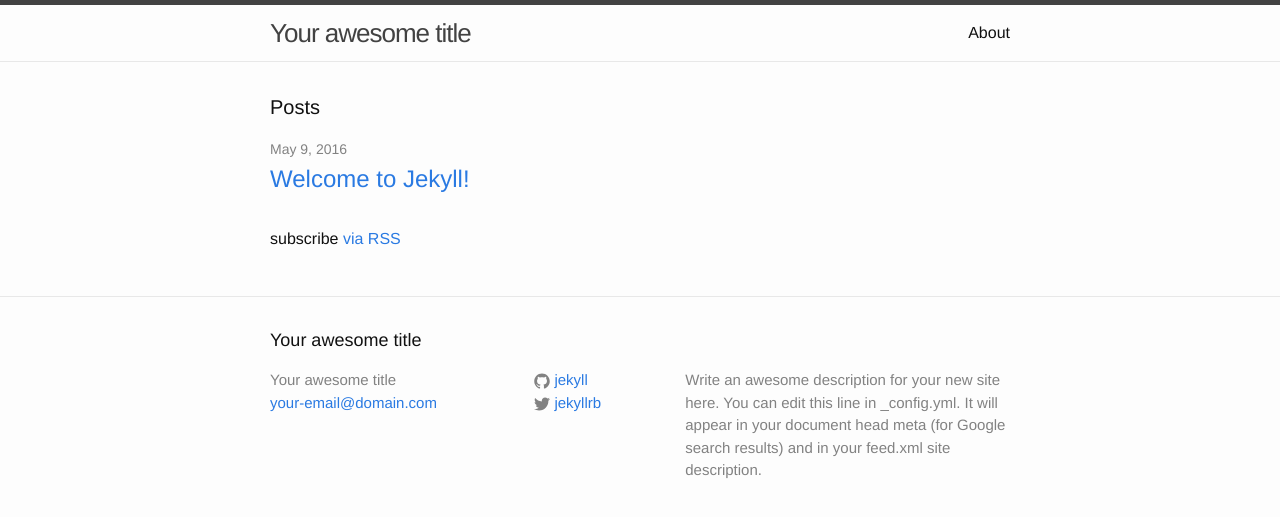
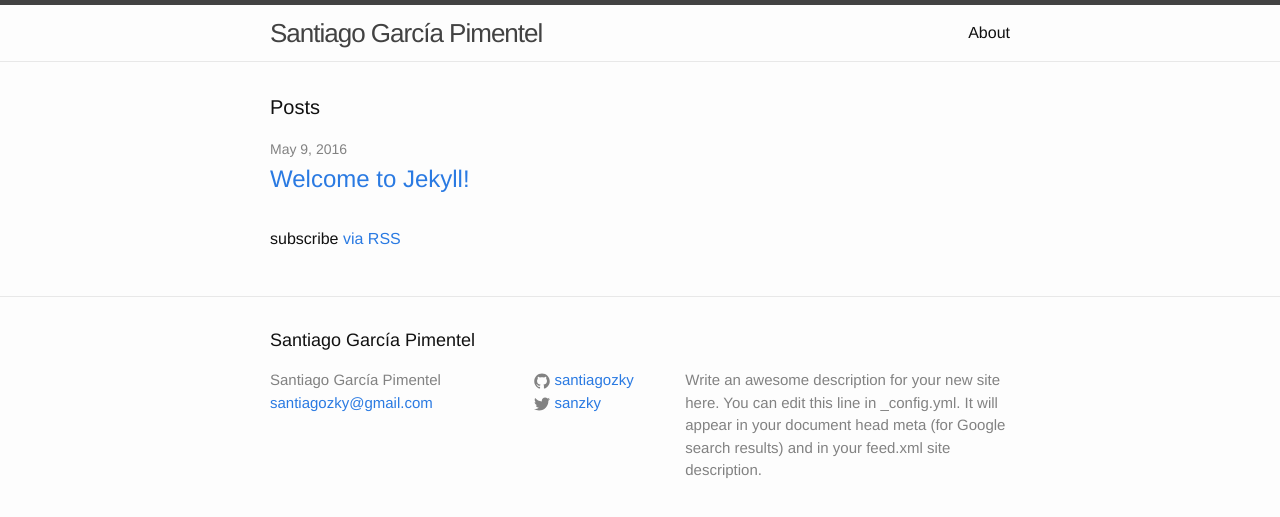
Before and after one commit to santiagozky/santiagozky.github.io, a Jekyll site: the page built from index.html, in a window 1280 px wide. Shown: the top 517 px of the page. Built offline with Jekyll 4.4.1, drawn with Linux system fonts in a browser that asks for light colours.

Commit message:
set my personal info

```diff
--- a/_config.yml
+++ b/_config.yml
@@ -6,16 +6,16 @@
 # 'jekyll serve'. If you change this file, please restart the server process.
 
 # Site settings
-title: Your awesome title
-email: your-email@domain.com
+title: Santiago García Pimentel
+email: santiagozky@gmail.com
 description: > # this means to ignore newlines until "baseurl:"
   Write an awesome description for your new site here. You can edit this
   line in _config.yml. It will appear in your document head meta (for
   Google search results) and in your feed.xml site description.
 baseurl: "" # the subpath of your site, e.g. /blog
 url: "http://yourdomain.com" # the base hostname & protocol for your site
-twitter_username: jekyllrb
-github_username:  jekyll
+twitter_username: sanzky
+github_username:  santiagozky
 
 # Build settings
 markdown: kramdown
```
